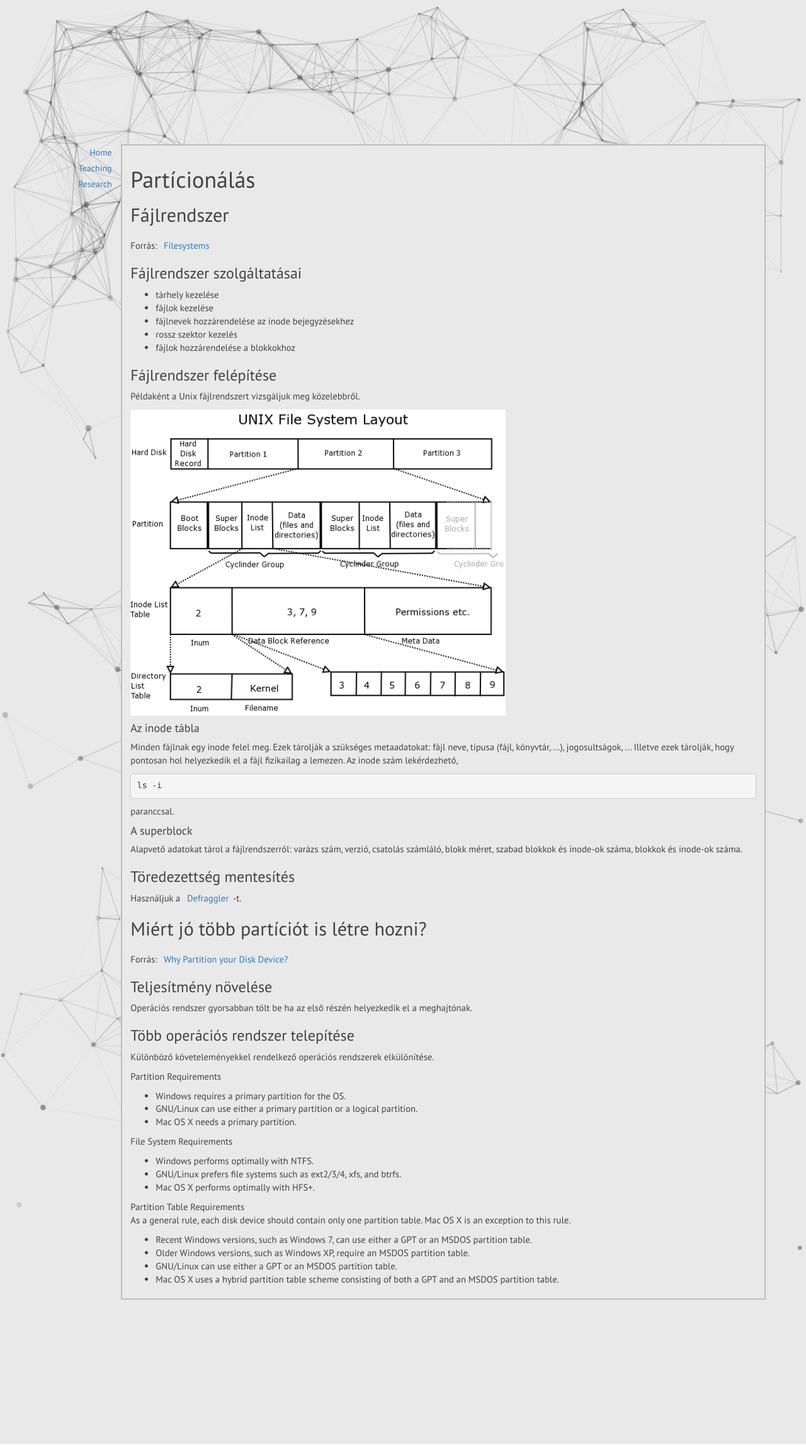
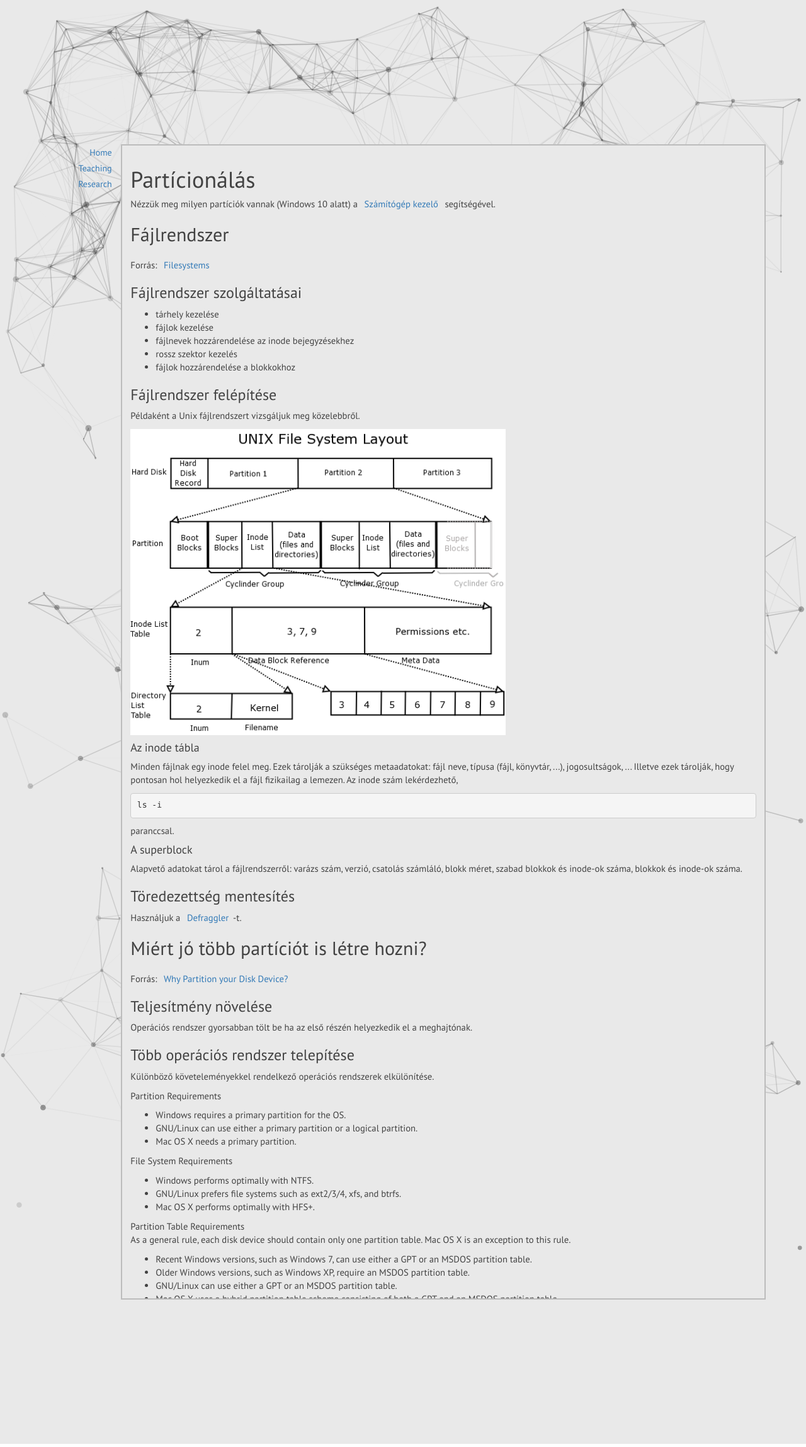
Before and after one commit to geryxyz/geryxyz, a Jekyll site: the page built from content/os-in-school/partition.html, in a window 1280 px wide. Shown: the whole page at 63% size. Built offline with Jekyll 4.4.1, drawn with Linux system fonts in a browser that asks for light colours; nearby versions of some CDN libraries; library files that are not in the unit come from our copies.

Commit message:
computer managment added

```diff
--- a/content/os-in-school/partition.html
+++ b/content/os-in-school/partition.html
@@ -2,6 +2,8 @@
 layout: course
 ---
 <h1>Partícionálás</h1>
+
+<p>Nézzük meg milyen partíciók vannak (Windows 10 alatt) a <a href="https://www.isunshare.com/windows-10/7-ways-to-open-computer-management-in-windows-10.html">Számítógép kezelő</a> segítségével.</p>
 
 <h2>Fájlrendszer</h2>
 <p>Forrás: <a href="http://www.learnlinux.org.za/courses/build/internals/ch08s04.html">Filesystems</a>
```
Also changed, not shown: 1 other file.
